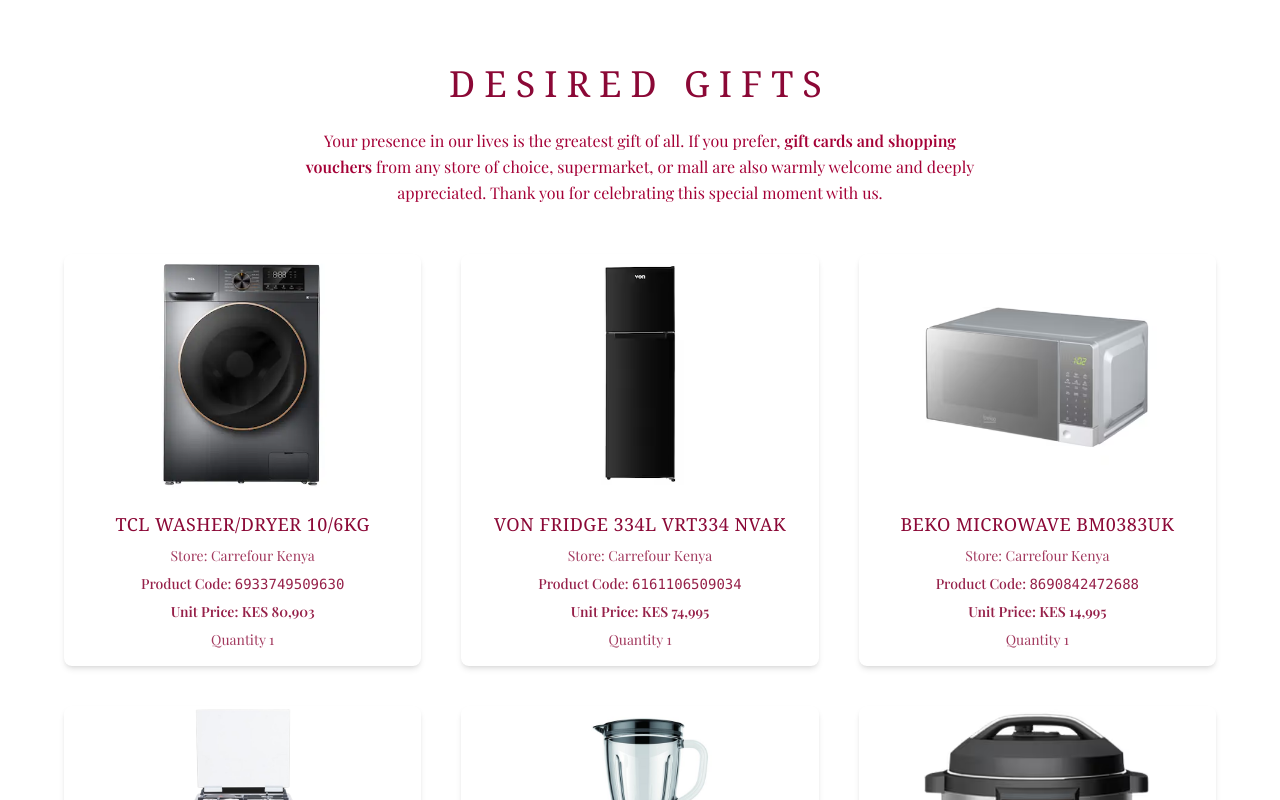
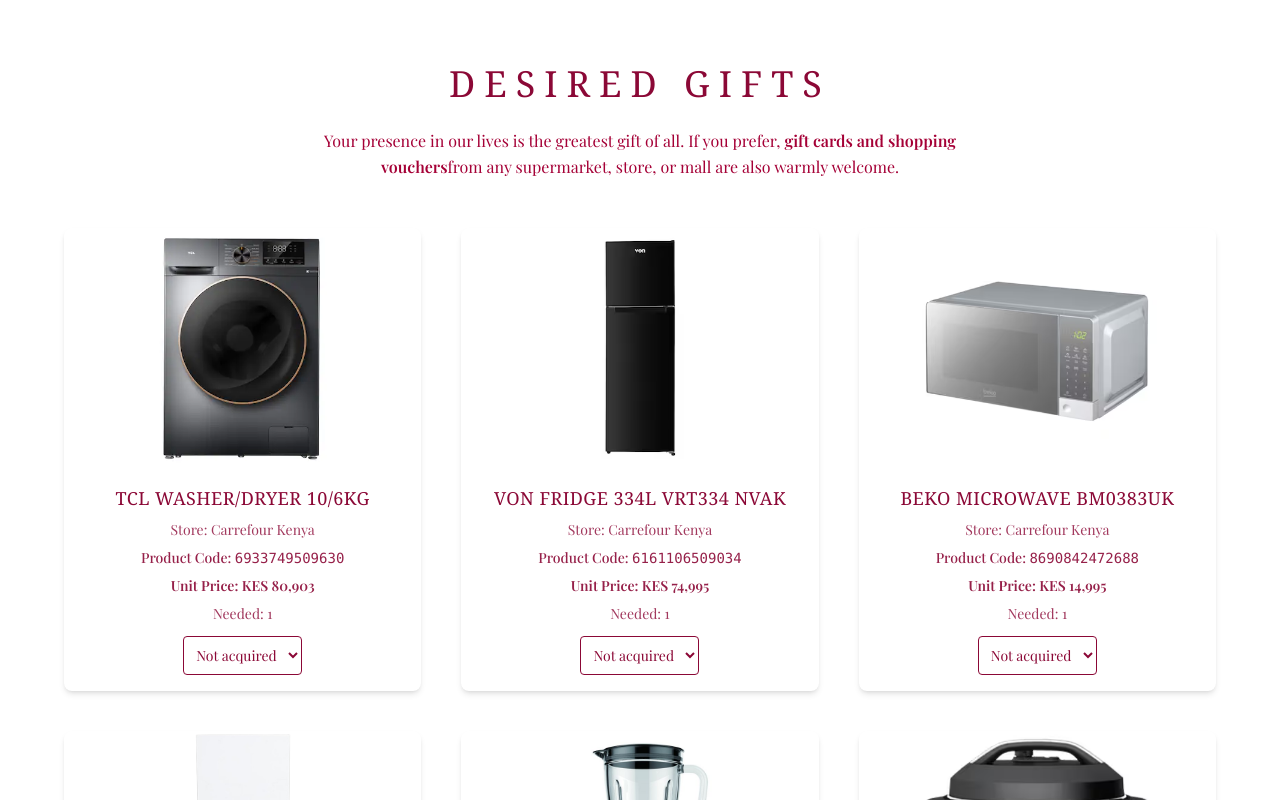
Before and after one commit to motanyaFrancis/euphine-elmard-wedding, a Next.js app: page /registry in a window 1280 px wide. Shown: the part 440-1240 px from the top of the page. Built offline with nearby package versions, Linux system fonts and the light colour scheme.

Commit message:
registry changes

```diff
--- a/app/registry/page.tsx
+++ b/app/registry/page.tsx
@@ -1,5 +1,6 @@
 "use client";
 
+import { useEffect, useState } from "react";
 import Image from "next/image";
 import PhoneCrest from "@/components/PhoneCrest";
 
@@ -8,13 +9,14 @@
   img: string;
   store: string;
   quantityRequired: number;
-  quantityFulfilled?: number;
+  quantityFulfilled: number; // always start at 0
   code: string;
   unitPrice: number;
+  isLocked?: boolean; // locked if another device fulfilled it
 };
 
 export default function RegistryPage() {
-  const gifts: Gift[] = [
+  const initialGifts: Gift[] = [
     {
       name: "TCL Washer/Dryer 10/6KG",
       img: "/images/registry/tcl-washer.webp",
@@ -114,9 +116,8 @@
       code: "8691607016604",
       unitPrice: 37569,
     },
-    // -------------------------------
-    // SARIT CENTRE ITEMS (From Image)
-    // -------------------------------
+
+    // Sarit Centre items (reset to 0)
     {
       name: "Scatter: Velvet fleck 48×84 gold",
       img: "",
@@ -136,7 +137,7 @@
       quantityFulfilled: 0,
     },
     {
-      name: " Bath mat (singles): Mem foam rib border tobacco",
+      name: "Bath mat: Mem foam rib border tobacco",
       img: "",
       store: "Sarit Centre",
       code: "104707191",
@@ -145,7 +146,7 @@
       quantityFulfilled: 0,
     },
     {
-      name: "Candle accessory: TH statue single tact ",
+      name: "Candle accessory: TH statue single tact",
       img: "",
       store: "Sarit Centre",
       code: "104558882",
@@ -154,13 +155,13 @@
       quantityFulfilled: 0,
     },
     {
-      name: " Alarm clock: Pls oval retro alarm ELK",
+      name: "Alarm clock: Retro alarm ELK",
       img: "",
       store: "Sarit Centre",
       code: "105343661",
       unitPrice: 2100,
       quantityRequired: 1,
-      quantityFulfilled: 1,
+      quantityFulfilled: 0,
     },
     {
       name: "Decorative accessory: Wooden calendar",
@@ -178,10 +179,10 @@
       code: "104648336",
       unitPrice: 4400,
       quantityRequired: 2,
-      quantityFulfilled: 2,
+      quantityFulfilled: 0,
     },
     {
-      name: "Premium towel: Ripple zero twist blue bt",
+      name: "Premium towel: Ripple zero twist blue",
       img: "",
       store: "Sarit Centre",
       code: "210201009001",
@@ -196,18 +197,72 @@
       code: "2101114287001",
       unitPrice: 6000,
       quantityRequired: 2,
-      quantityFulfilled: 2,
+      quantityFulfilled: 0,
     },
     {
-      name: "Utility hold-all: Mini kwezI utility black M",
+      name: "Utility hold-all: Mini kwezi utility black M",
       img: "",
       store: "Sarit Centre",
       code: "104055214",
       unitPrice: 6000,
       quantityRequired: 1,
-      quantityFulfilled: 1,
+      quantityFulfilled: 0,
     },
   ];
+
+  const [gifts, setGifts] = useState<Gift[]>(initialGifts);
+
+  // Load from device storage
+  useEffect(() => {
+    const updated = initialGifts.map((gift) => {
+      const qtyKey = `gift-${gift.code}-qty`;
+      const lockKey = `gift-${gift.code}-lock`;
+
+      const savedQty = Number(localStorage.getItem(qtyKey) || 0);
+      const savedLock = localStorage.getItem(lockKey) === "true";
+
+      return {
+        ...gift,
+        quantityFulfilled: savedQty,
+        isLocked: savedLock,
+      };
+    });
+
+    setGifts(updated);
+  }, []);
+
+  // Update quantity
+  const updateQty = (code: string, qty: number) => {
+    setGifts((prev) =>
+      prev.map((gift) => {
+        if (gift.code !== code) return gift;
+
+        const qtyKey = `gift-${code}-qty`;
+        const lockKey = `gift-${code}-lock`;
+
+        // Device lock — only this device can lower quantity
+        if (gift.isLocked && qty < gift.quantityFulfilled) {
+          return gift; // Prevent undo on other devices
+        }
+
+        localStorage.setItem(qtyKey, String(qty));
+
+        if (qty > 0) {
+          localStorage.setItem(lockKey, "true");
+        }
+
+        if (qty === 0) {
+          localStorage.removeItem(lockKey);
+        }
+
+        return {
+          ...gift,
+          quantityFulfilled: qty,
+          isLocked: qty > 0,
+        };
+      })
+    );
+  };
 
   return (
     <main className="px-6 py-16 text-rose-900 flex flex-col items-center">
@@ -219,15 +274,14 @@
 
       <p className="text-center text-rose-800 max-w-2xl mb-12 leading-relaxed">
         Your presence in our lives is the greatest gift of all.
-        If you prefer, <span className="font-semibold"> gift cards and shopping vouchers </span>
-        from any store of choice, supermarket, or mall are also warmly welcome and deeply appreciated.
-        Thank you for celebrating this special moment with us.
+        If you prefer, <span className="font-semibold">gift cards and shopping vouchers</span>
+        from any supermarket, store, or mall are also warmly welcome.
       </p>
 
       <section className="w-full max-w-6xl grid grid-cols-1 sm:grid-cols-2 lg:grid-cols-3 gap-10">
-        {gifts.map((gift, index) => (
+        {gifts.map((gift) => (
           <div
-            key={index}
+            key={gift.code}
             className="flex flex-col items-center bg-white shadow-md rounded-lg overflow-hidden hover:shadow-lg transition"
           >
             <Image
@@ -236,10 +290,6 @@
               width={400}
               height={300}
               className="object-contain w-full h-60"
-              onError={(e) => {
-                const target = e.currentTarget as HTMLImageElement;
-                target.src = "/images/registry/placeholder.avif"; // fallback
-              }}
             />
 
             <div className="p-4 text-center space-y-2">
@@ -258,13 +308,33 @@
               </p>
 
               <p className="text-sm opacity-80">
-                Quantity {gift.quantityRequired}
+                Needed: {gift.quantityRequired}
               </p>
+
+              {/* Quantity selector */}
+              <div className="mt-3">
+                <select
+                  value={gift.quantityFulfilled}
+                  onChange={(e) =>
+                    updateQty(gift.code, Number(e.target.value))
+                  }
+                  disabled={gift.isLocked && gift.quantityFulfilled > 0}
+                  className="border p-2 rounded text-sm"
+                >
+                  {Array.from(
+                    { length: gift.quantityRequired + 1 },
+                    (_, i) => (
+                      <option key={i} value={i}>
+                        {i === 0 ? "Not acquired" : `${i} acquired`}
+                      </option>
+                    )
+                  )}
+                </select>
+              </div>
             </div>
           </div>
         ))}
       </section>
     </main>
-
   );
 }
```
